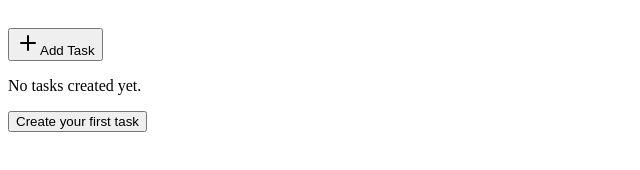
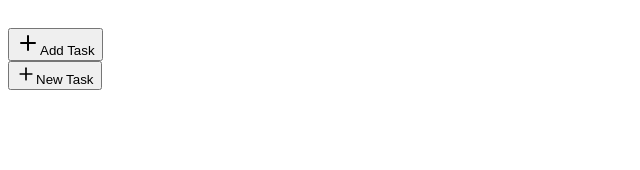
Before and after one commit to baseballwalkerchris/screenpipe-hackathon, a Next.js app: page /projects/create-project/1/tasks in a window 1280 px wide. Shown: the part 538-708 px from the top of the page, without its empty margins (0-640 px from the left). Built offline with nearby package versions, Linux system fonts and the light colour scheme.

Commit message:
Change empty tasks page

```diff
--- a/app/projects/create-project/[projectId]/tasks/page.tsx
+++ b/app/projects/create-project/[projectId]/tasks/page.tsx
@@ -52,16 +52,15 @@ export default function TasksPage() {
             {/* Task list */}
             <div className="space-y-4">
               {tasks.length === 0 ? (
-                <div className="text-center py-12 bg-gray-50 rounded-lg">
-                  <p className="text-gray-500">No tasks created yet.</p>
-                  <Button
-                    onClick={() => setIsModalOpen(true)}
-                    variant="link"
-                    className="text-[#ff4d4f] mt-2"
-                  >
-                    Create your first task
-                  </Button>
-                </div>
+                <button
+                  onClick={() => setIsModalOpen(true)}
+                  className="w-full border-2 border-[#ff4d4f] rounded-lg py-4 hover:bg-[#fff1f0] transition-colors"
+                >
+                  <div className="flex items-center justify-center text-[#ff4d4f] gap-2">
+                    <Plus size={20} />
+                    <span className="text-lg">New Task</span>
+                  </div>
+                </button>
               ) : (
                 tasks.map((task) => (
                   <div
```
